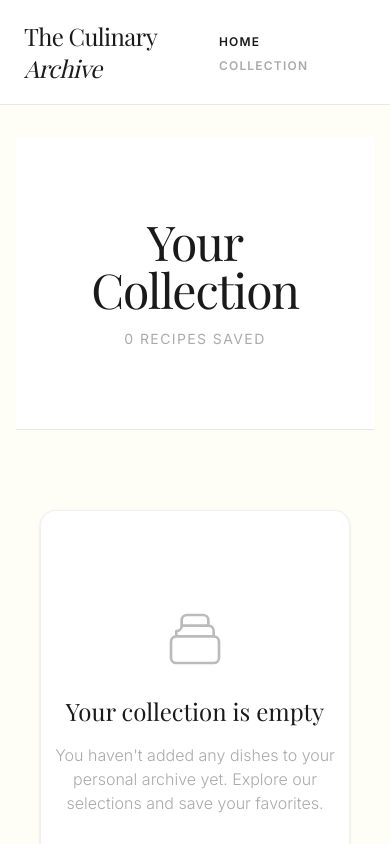
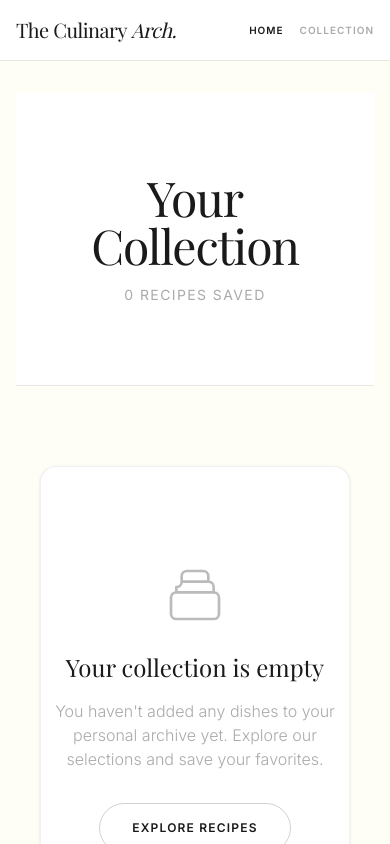
Before and after one commit to tharindudeshapriya/interactive-recipe-finder, a React (Vite) app: page /favorites in a window 390 px wide. Shown: the top 844 px of the page. Built offline with nearby package versions, Linux system fonts and the light colour scheme; a web font is replaced by a local one.

Commit message:
Polish navbar, hero, and recipe details UI

```diff
--- a/src/components/Navbar.jsx
+++ b/src/components/Navbar.jsx
@@ -3,13 +3,14 @@ import { Link } from 'react-router-dom'
 const Navbar = () => {
     return (
         <nav className="bg-bg-surface border-b border-text-base/10 sticky top-0 z-50">
-            <div className="max-w-7xl mx-auto px-6 py-5 flex justify-between items-center">
-                <Link to="/" className="text-2xl font-serif text-text-base tracking-tight hover:opacity-80 transition-opacity">
-                    The Culinary <span className="italic font-light">Archive</span>
+            <div className="max-w-7xl mx-auto px-4 md:px-6 py-4 md:py-5 flex justify-between items-center">
+                <Link to="/" className="text-xl md:text-2xl font-serif text-text-base tracking-tight hover:opacity-80 transition-opacity whitespace-nowrap">
+                    The Culinary <span className="hidden xs:inline italic font-light">Archive</span>
+                    <span className="xs:hidden italic font-light"> Arch.</span>
                 </Link>
-                <div className="space-x-8 font-sans">
-                    <Link to="/" className="text-xs font-bold uppercase tracking-widest text-text-base hover:text-primary transition-colors relative after:content-[''] after:absolute after:-bottom-2 after:left-0 after:w-0 after:h-[2px] after:bg-primary hover:after:w-full after:transition-all after:duration-300">HOME</Link>
-                    <Link to="/favorites" className="text-xs font-bold uppercase tracking-widest text-neutral-dark hover:text-primary transition-colors relative after:content-[''] after:absolute after:-bottom-2 after:left-0 after:w-0 after:h-[2px] after:bg-primary hover:after:w-full after:transition-all after:duration-300">COLLECTION</Link>
+                <div className="flex gap-4 md:gap-8 font-sans">
+                    <Link to="/" className="text-[10px] md:text-xs font-bold uppercase tracking-widest text-text-base hover:text-primary transition-colors relative after:content-[''] after:absolute after:-bottom-1 md:after:-bottom-2 after:left-0 after:w-0 after:h-[2px] after:bg-primary hover:after:w-full after:transition-all after:duration-300">HOME</Link>
+                    <Link to="/favorites" className="text-[10px] md:text-xs font-bold uppercase tracking-widest text-neutral-dark hover:text-primary transition-colors relative after:content-[''] after:absolute after:-bottom-1 md:after:-bottom-2 after:left-0 after:w-0 after:h-[2px] after:bg-primary hover:after:w-full after:transition-all after:duration-300 uppercase">Collection</Link>
                 </div>
             </div>
         </nav>
--- a/src/components/RecipeCard.jsx
+++ b/src/components/RecipeCard.jsx
@@ -21,7 +21,7 @@ const RecipeCard = ({ recipe }) => {
                             }`}
                         title={isFavorite ? "Remove from favorites" : "Add to favorites"}
                         onClick={(e) => {
-                            e.preventDefault();
+                            e.preventDefault(); // Prevent navigating to the recipe details page
                             dispatch(toggleFavorite(recipe));
                         }}
                     >
--- a/src/pages/Home.jsx
+++ b/src/pages/Home.jsx
@@ -86,31 +86,37 @@ const Home = () => {
     return (
         <div className="w-full">
             {/* Elegant Hero Section */}
-            <section className="py-20 md:py-32 px-6 text-center max-w-4xl mx-auto">
-                <h1 className="text-5xl md:text-7xl font-serif text-text-base mb-6 tracking-tight">
+            <section className={`px-6 text-center max-w-4xl mx-auto transition-all duration-700 ease-[cubic-bezier(0.25,1,0.5,1)] ${isShowingInspiration ? 'py-12 md:py-32' : 'py-6 md:py-16'
+                }`}>
+                <h1 className={`font-serif text-text-base tracking-tight transition-all duration-700 ${isShowingInspiration ? 'text-4xl sm:text-5xl md:text-7xl mb-4 md:mb-6' : 'text-2xl md:text-4xl mb-3 md:mb-4'
+                    }`}>
                     The Culinary <span className="italic font-light">Archive</span>
                 </h1>
-                <p className="text-xl md:text-2xl text-neutral-dark font-light mb-12 max-w-2xl mx-auto leading-relaxed">
-                    A curated collection of exceptional recipes for the modern home chef.
-                </p>
 
-                <form onSubmit={handleSubmit} className="flex flex-col sm:flex-row max-w-2xl mx-auto gap-0 bg-bg-surface border border-neutral-light/50 rounded-full overflow-hidden shadow-sm transition-all duration-300 focus-within:border-primary focus-within:ring-2 focus-within:ring-primary/20">
+                <div className={`overflow-hidden transition-all duration-700 ${isShowingInspiration ? 'max-h-40 opacity-100 mb-12' : 'max-h-0 opacity-0 mb-6'
+                    }`}>
+                    <p className="text-xl md:text-2xl text-neutral-dark font-light max-w-2xl mx-auto leading-relaxed">
+                        A curated collection of exceptional recipes for the modern home chef.
+                    </p>
+                </div>
+
+                <form onSubmit={handleSubmit} className="flex max-w-2xl mx-auto bg-bg-surface border border-neutral-light/50 rounded-full overflow-hidden shadow-sm transition-all duration-300 focus-within:border-primary focus-within:ring-2 focus-within:ring-primary/20 relative z-10 w-full group">
                     <input
                         type="text"
-                        placeholder="Search ingredients, dishes, or techniques..."
-                        className="flex-grow py-4 px-8 bg-transparent focus:outline-none text-lg text-text-base border-none font-light placeholder:text-neutral-light placeholder:italic"
+                        placeholder="Search recipes..."
+                        className="flex-grow py-3 md:py-4 px-5 md:px-8 bg-transparent focus:outline-none text-base md:text-lg text-text-base border-none font-light placeholder:text-neutral-light placeholder:italic"
                         value={searchTerm}
                         onChange={(e) => dispatch(setSearchTerm(e.target.value))}
                     />
                     <button
                         type="submit"
-                        className="py-4 px-8 text-sm font-bold uppercase tracking-widest text-text-base hover:bg-neutral-light/10 transition-colors border-l border-neutral-light/20 sm:border-l-0"
+                        className="py-3 md:py-4 px-6 md:px-10 text-[10px] md:text-sm font-bold uppercase tracking-widest text-text-base hover:bg-neutral-light/5 transition-colors border-l border-neutral-light/20 bg-neutral-light/5"
                     >
                         Search
                     </button>
                 </form>
 
-                <div className="mt-12 flex flex-wrap justify-center gap-6">
+                <div className="mt-8 md:mt-12 flex flex-wrap justify-center items-center gap-x-6 gap-y-4">
                     {categories.map((category) => (
                         <button
                             key={category}
@@ -125,14 +131,14 @@ const Home = () => {
 
             {/* Results Section */}
             <section className="max-w-7xl mx-auto px-6 mb-24">
-                <div className="flex flex-col md:flex-row justify-between items-baseline mb-12 border-b border-neutral-light/20 pb-4">
-                    <h2 className="text-3xl font-serif text-text-base">
+                <div className="flex flex-col sm:flex-row justify-between items-center sm:items-baseline mb-8 md:mb-12 border-b border-neutral-light/20 pb-4">
+                    <h2 className="text-2xl md:text-3xl font-serif text-text-base">
                         {isShowingInspiration ? 'Curated Selections' : 'Search Results'}
                     </h2>
                     {isShowingInspiration && (
                         <button
                             onClick={loadInspiration}
-                            className="text-xs font-bold text-neutral-dark hover:text-text-base transition-colors uppercase tracking-widest mt-4 md:mt-0"
+                            className="text-[10px] md:text-xs font-bold text-neutral-dark hover:text-text-base transition-colors uppercase tracking-widest mt-4 sm:mt-0"
                         >
                             Shuffle Collection
                         </button>
--- a/src/pages/RecipeDetails.jsx
+++ b/src/pages/RecipeDetails.jsx
@@ -13,7 +13,7 @@ const RecipeDetails = () => {
     const [error, setError] = useState(null);
 
     const dispatch = useDispatch();
-    // Safely check if the current recipe is favorited (default to false if recipe is null)
+    // check if the current recipe is favorited
     const isFavorite = useSelector((state) =>
         recipe ? selectIsFavorite(state, recipe.idMeal) : false
     );
@@ -111,7 +111,7 @@ const RecipeDetails = () => {
                         )}
                     </div>
 
-                    <h1 className="text-5xl md:text-7xl font-serif text-text-base leading-tight mb-8">
+                    <h1 className="text-4xl md:text-7xl font-serif text-text-base leading-tight mb-6 md:mb-8 font-medium">
                         {recipe.strMeal}
                     </h1>
 
@@ -125,16 +125,16 @@ const RecipeDetails = () => {
                         </div>
                     )}
 
-                    <div className="mt-8">
+                    <div className="mt-4 md:mt-8">
                         <button
-                            className={`inline-flex items-center gap-3 px-8 py-4 border rounded-full transition-all duration-300 shadow-sm group font-bold tracking-widest text-xs uppercase ${isFavorite
+                            className={`w-full sm:w-auto inline-flex items-center justify-center gap-3 px-6 md:px-8 py-3 md:py-4 border rounded-full transition-all duration-300 shadow-sm group font-bold tracking-widest text-[10px] md:text-xs uppercase ${isFavorite
                                 ? 'bg-red-50 border-red-200 text-red-600 shadow-inner'
                                 : 'bg-bg-surface border-neutral-light/30 text-neutral-dark hover:text-red-500 hover:border-red-200 hover:bg-red-50'
                                 }`}
                             title={isFavorite ? "Remove from collection" : "Add to collection"}
                             onClick={() => dispatch(toggleFavorite(recipe))}
                         >
-                            <svg className="w-5 h-5 transition-transform group-hover:scale-110" fill={isFavorite ? "currentColor" : "none"} stroke="currentColor" viewBox="0 0 24 24"><path strokeLinecap="round" strokeLinejoin="round" strokeWidth="2" d="M4.318 6.318a4.5 4.5 0 000 6.364L12 20.364l7.682-7.682a4.5 4.5 0 00-6.364-6.364L12 7.636l-1.318-1.318a4.5 4.5 0 00-6.364 0z"></path></svg>
+                            <svg className="w-4 h-4 md:w-5 md:h-5 transition-transform group-hover:scale-110" fill={isFavorite ? "currentColor" : "none"} stroke="currentColor" viewBox="0 0 24 24"><path strokeLinecap="round" strokeLinejoin="round" strokeWidth="2" d="M4.318 6.318a4.5 4.5 0 000 6.364L12 20.364l7.682-7.682a4.5 4.5 0 00-6.364-6.364L12 7.636l-1.318-1.318a4.5 4.5 0 00-6.364 0z"></path></svg>
                             {isFavorite ? "Remove from Collection" : "Add to Collection"}
                         </button>
                     </div>
@@ -184,10 +184,10 @@ const RecipeDetails = () => {
 
                             return (
                                 <div key={index} className="flex gap-4 md:gap-8 items-start group">
-                                    <span className="shrink-0 text-text-base/20 font-serif text-3xl md:text-5xl font-bold leading-none select-none transition-colors group-hover:text-primary/30">
+                                    <span className="shrink-0 text-text-base/20 font-serif text-3xl md:text-5xl font-bold leading-none select-none transition-colors group-hover:text-primary/30 pt-1">
                                         {(index + 1).toString().padStart(2, '0')}
                                     </span>
-                                    <p className={`text-lg leading-relaxed text-text-base ${isStepHeader ? 'font-medium mt-2' : 'font-light mt-1 md:mt-3'}`}>
+                                    <p className={`text-base md:text-lg leading-relaxed text-text-base ${isStepHeader ? 'font-medium mt-1 md:mt-2' : 'font-light mt-0 md:mt-3'}`}>
                                         {paragraph}
                                     </p>
                                 </div>
```
